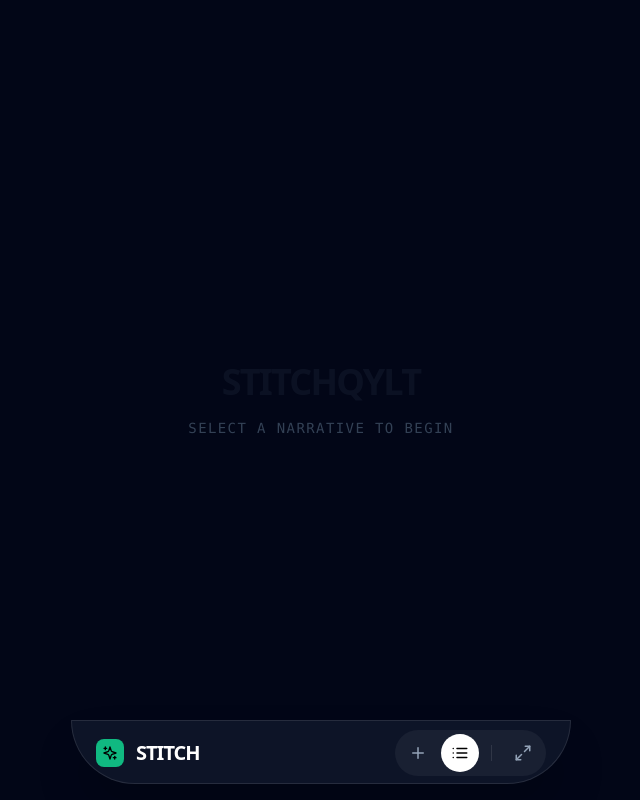
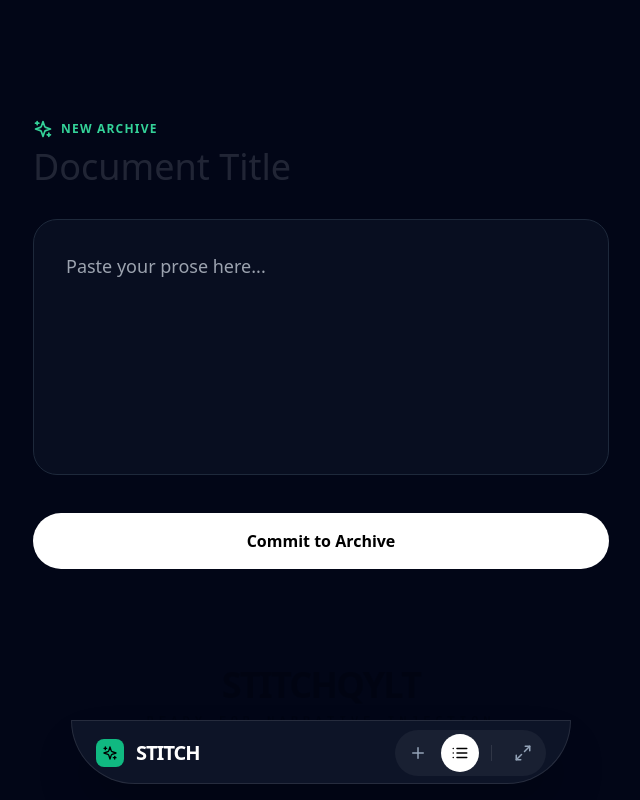
Before and after one commit to dealscratcher-dev/Story-that-moves, a React (Vite) app: page / in a window 1280 px wide. Shown: the whole page, without its empty margins (319-959 px from the left). Built offline with nearby package versions, Linux system fonts and the light colour scheme; no server answers.

Commit message:
Update App.tsx

```diff
--- a/src/App.tsx
+++ b/src/App.tsx
@@ -1,30 +1,35 @@
 import { useState } from 'react';
 import TaskbarCompanion from './components/TaskbarCompanion';
 import ImmersiveReader from './components/ImmersiveReader';
-import type { Document } from './lib/supabase';
+import DocumentInput from './components/DocumentInput';
 
 function App() {
-  // Global state to track which story is currently "Active" in the engine
   const [activeStory, setActiveStory] = useState<{url: string, title: string} | null>(null);
+  const [showInput, setShowInput] = useState(true);
 
   return (
     <div className="h-screen bg-slate-950 overflow-hidden relative">
-      {/* 1. THE STAGE: This is the background layer where the story lives */}
+      {/* 1. If a story is active, show the Reader */}
       {activeStory ? (
         <ImmersiveReader
           url={activeStory.url}
           title={activeStory.title}
         />
       ) : (
-        <div className="h-full flex items-center justify-center text-slate-700">
-          <div className="text-center">
-            <h1 className="text-4xl font-black tracking-tighter opacity-20 mb-4">STITCHQYLT</h1>
-            <p className="text-sm font-mono uppercase tracking-widest">Select a narrative to begin</p>
+        /* 2. If no story is active, show the URL/Link Input immediately */
+        <div className="h-full flex flex-col items-center justify-center p-6">
+          <div className="w-full max-w-2xl animate-fadeSlideIn">
+             <DocumentInput onSelect={(story) => setActiveStory(story)} />
+          </div>
+
+          <div className="mt-12 text-center opacity-20">
+            <h1 className="text-4xl font-black tracking-tighter mb-2">STITCHQYLT</h1>
+            <p className="text-xs font-mono uppercase tracking-[0.4em]">Ready for Narrative Injection</p>
           </div>
         </div>
       )}
 
-      {/* 2. THE CONTROL: The Taskbar sits on top of the reader */}
+      {/* 3. Global Taskbar */}
       <TaskbarCompanion />
     </div>
   );
```
